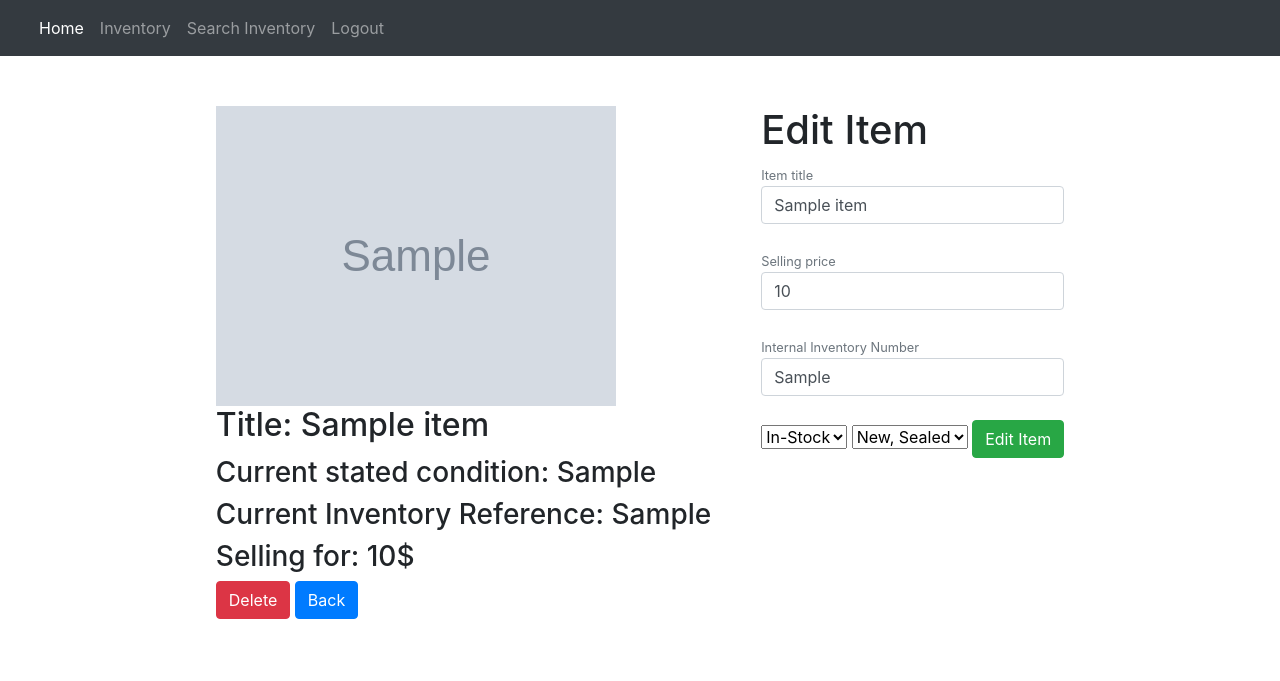
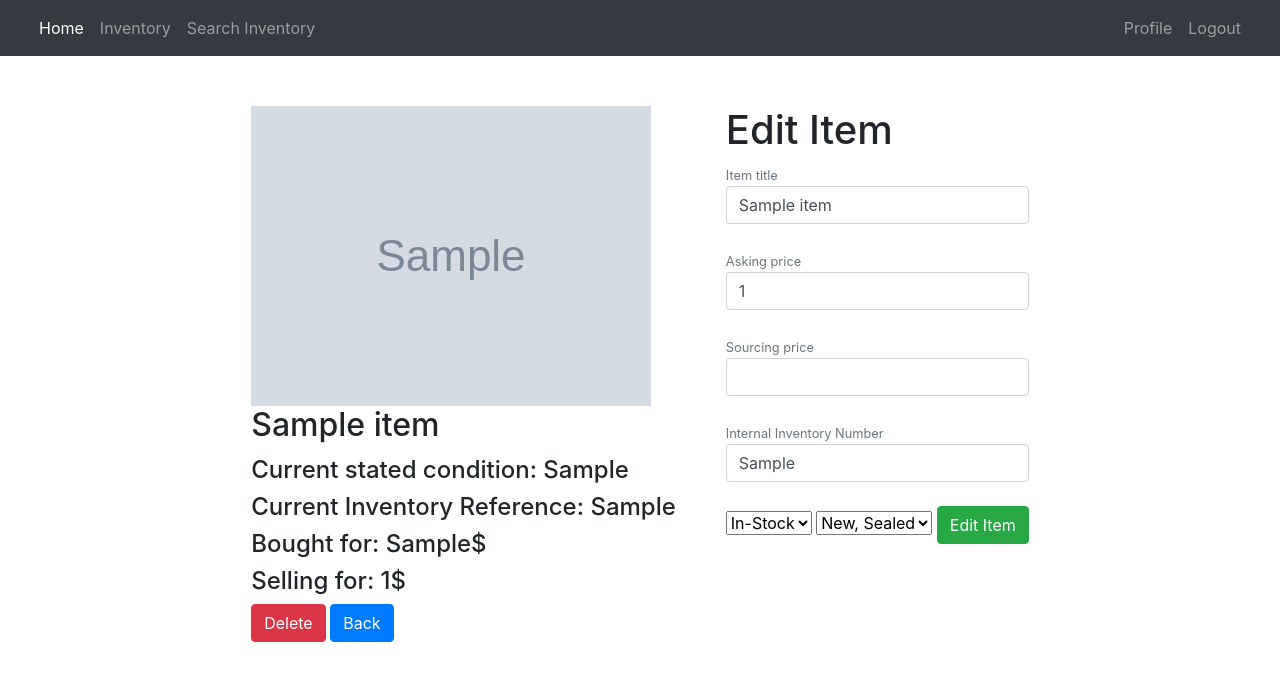
Before and after one commit to Shark1y/localInventorization, a Flask app: page /details/1 in a window 1280 px wide. Shown: the top 681 px of the page. Run offline with Flask 3, Linux system fonts and the light colour scheme; a user stored in the database is signed in; tables that the repository leaves empty hold one stand-in row (values such as "Sample post"); grey boxes marked "Sample" are stand-in pictures; some libraries are stand-ins or nearby versions.

Commit message:
CSS fixes, more details for items added
-Future profile page is inserted
-Items now have more properties and attributes
-CSS and visuals fixed

```diff
--- a/routes.py
+++ b/routes.py
@@ -114,13 +114,17 @@ def register_routes(app, db, bcrypt):
         elif request.method == 'POST': # if we are creating a new item
             invRef = request.form.get('invRef')
             title = request.form.get('title')
-            price = request.form.get('price')
+            asking = request.form.get('asking')
+            bought = request.form.get('bought')
             image = request.files.get('image')
             status = request.form.get('status')
             condition = request.form.get('condition')
 
-            if not (title and price and invRef):
-                flash("All fields are required!", "error")
+            if not(invRef):
+                invRef = 'N/A'
+
+            if not (title):
+                flash("Title can't be empty!", "error")
                 return redirect(url_for('inventory'))
 
             image_filename = None
@@ -135,7 +139,14 @@ def register_routes(app, db, bcrypt):
                 image_filename = "static/img/no_image.png"
 
             # Save the item to the database
-            item = Item(invRef=invRef, user_id=current_user.uid, condition=condition, status=status, title=title, price=price, image=image_filename)
+            item = Item(invRef=invRef,
+                        user_id=current_user.uid,
+                        condition=condition,
+                        status=status,
+                        title=title,
+                        asking=asking,
+                        bought=bought,
+                        image=image_filename)
             db.session.add(item)
             db.session.commit()
 
--- a/static/css/styles.css
+++ b/static/css/styles.css
@@ -65,10 +65,6 @@
     gap: 50px;
 }
 
-.nav-user-buttons h5 {
-    color: indianred;
-}
-
 .login-form{
     padding: 30px;
     width: 40%;
--- a/templates/base.html
+++ b/templates/base.html
@@ -2,9 +2,7 @@
 <html lang="en">
     <head>
         <meta charset="UTF-8">
-
         <title>{%block title%}Default Value{% endblock %}</title>
-
         <link rel="stylesheet" href="{{ url_for('static', filename='css/bootstrap.css') }}"> <!-- dependency for bootstrap css -->
         <link rel="stylesheet" href="{{ url_for('static', filename='css/styles.css') }}"> <!-- css for elements markup-->
     </head>
@@ -25,12 +23,17 @@
                 <li class="nav-item">
                   <a class="nav-link" href="{{url_for('inventory_search')}}">Search Inventory</a>
                 </li>
+              </ul>
+              <ul class="navbar-nav ml-auto">
+                <li class="nav-item">
+                  <a class="nav-link" href="">Profile</a> <!-- Profile edit section to come -->
+                </li>
                 <li class="nav-item">
                   <a class="nav-link" href="{{ url_for('logout') }}">Logout</a>
                 </li>
               </ul>
               {% else %} <!-- If user is logged out, show him login links-->
-              <ul class="navbar-nav">
+              <ul class="navbar-nav ml-auto">
                 <li class="nav-item">
                   <a class="nav-link" href="{{ url_for('login') }}">Login</a>
                 </li>
@@ -44,6 +47,5 @@
           </div>
         </nav>
         {%block content%}Default content{% endblock %}
-
     </body>
 </html>
--- a/templates/details.html
+++ b/templates/details.html
@@ -8,10 +8,11 @@
 
     <div class="item-details">
         <img class="details-image" src="/{{item.image}}" alt="Image for {{ item.title }}" class="card-img-top">
-        <h2 class="card-title">Title: {{ item.title }}</h2>
-        <h3 class="card-text">Current stated condition: {{item.condition}}</h3>
-        <h3 class="card-text">Current Inventory Reference: {{ item.invRef }}</h3>
-        <h3 class="card-text">Selling for: {{ item.price }}$</h3>
+        <h2 class="card-title">{{ item.title }}</h2>
+        <h4 class="card-text">Current stated condition: {{item.condition}}</h4>
+        <h4 class="card-text">Current Inventory Reference: {{ item.invRef }}</h4>
+        <h4 class="card-text">Bought for: {{ item.bought }}$</h4>
+        <h4 class="card-text">Selling for: {{ item.asking }}$</h4>
         <button class="btn btn-danger" onclick="deleteItem({{item.pid}})">Delete</button>
         <a class="btn btn-primary" href="{{ url_for('inventory') }}">Back</a>
     </div>
@@ -23,16 +24,19 @@
                     <small class="text-muted">Item title</small>
                     <input type="text" class="form-control" name="title" value="{{item.title}}" required="required"><br/>
 
-                    <small class="text-muted">Selling price</small>
-                    <input type="number" class="form-control" name="price" value="{{item.price}}" required="required"><br/>
+                    <small class="text-muted">Asking price</small>
+                    <input type="number" class="form-control" name="asking" value="{{item.asking}}"><br/>
+
+                    <small class="text-muted">Sourcing price</small>
+                    <input type="number" class="form-control" name="bought" value="{{item.bought}}"><br/>
 
                     <small class="text-muted">Internal Inventory Number</small>
-                    <input type="text" class="form-control" name="invRef" value="{{item.invRef}}" required="required"><br/>
+                    <input type="text" class="form-control" name="invRef" value="{{item.invRef}}"><br/>
 
                     <select class="form-select" name="status" aria-label="item status select">
-            <option value="In-Stock">In-Stock</option>
-            <option value="Sold">Sold</option>
-            <option value="On Hold">On Hold</option>
+                        <option value="In-Stock">In-Stock</option>
+                        <option value="Sold">Sold</option>
+                        <option value="On Hold">On Hold</option>
                     </select>
 
                     <select class="form-select" name="condition" aria-label="item condition select">
```
Also changed, not shown: models.py (+5 -4 lines), templates/inventory.html (+9 -3 lines), templates/inventory_search.html (+4 -7 lines), 1 other file.
